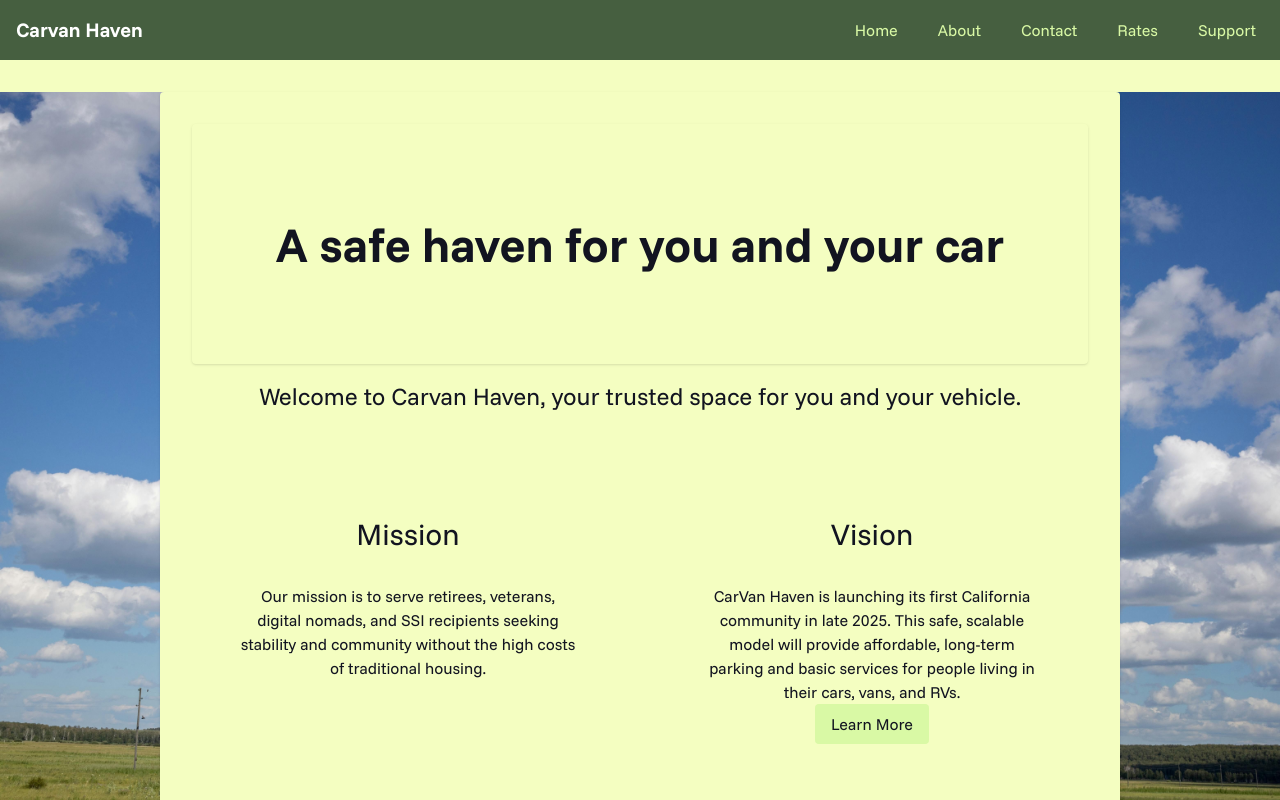
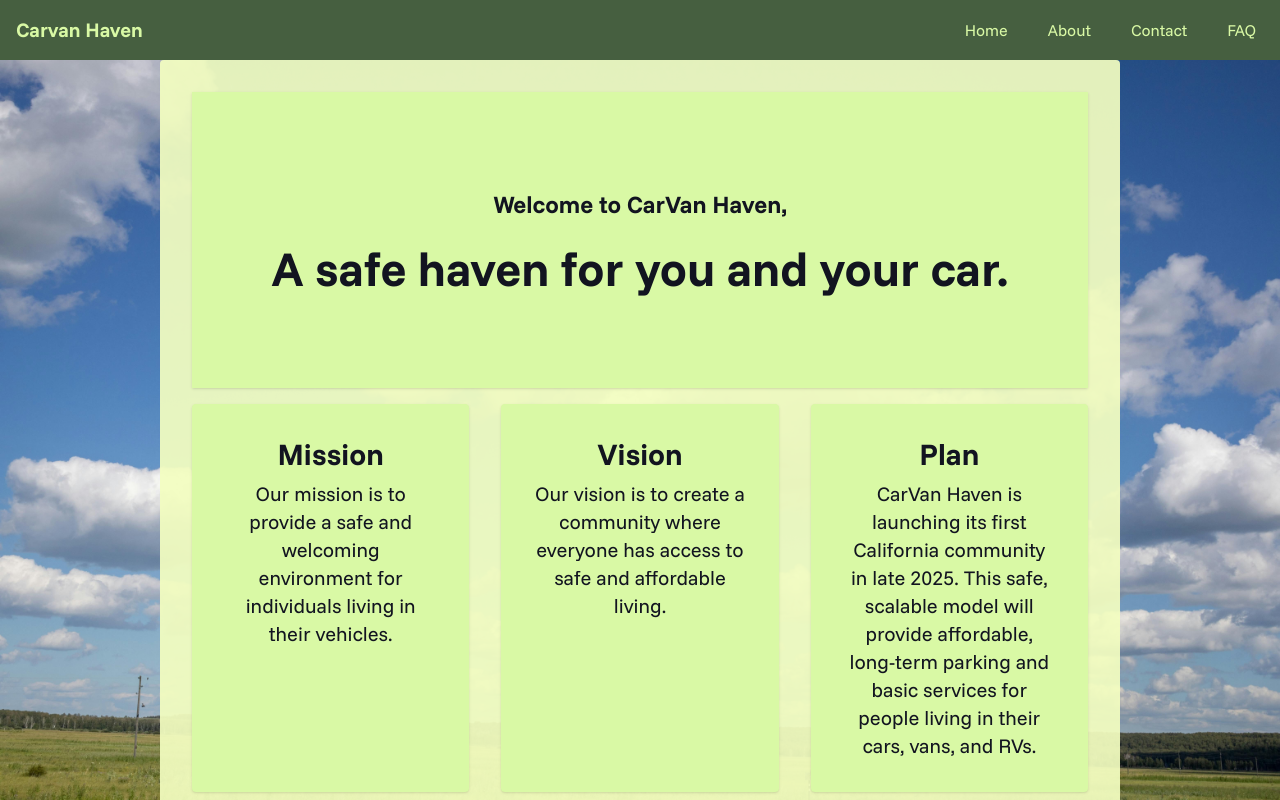
Before and after one commit to NylesR/carvanhaven, a Next.js app: page / in a window 1280 px wide. Shown: the top 800 px of the page. Built offline with nearby package versions, Linux system fonts and the light colour scheme.

Commit message:
home page spacing

```diff
--- a/src/app/components/Button.tsx
+++ b/src/app/components/Button.tsx
@@ -1,6 +1,6 @@
 export default function Button({ children }: { children: React.ReactNode }) {
     return(
-        <button className="bg-accent text-foreground px-4 py-2 rounded hover:bg-secondary">
+        <button className="bg-accent text-foreground px-4 py-2 rounded hover:bg-secondary shadow transition hover:scale-105 duration-300">
             {children}
         </button>
     )
--- /dev/null
+++ b/src/app/components/Card.tsx
@@ -0,0 +1,13 @@
+type CardProps = {
+  header: string;
+  text: string;
+};
+
+export default function Card({ header, text }: CardProps) {
+  return (
+    <div className="bg-accent text-center p-8 rounded shadow flex-1 hover:scale-105 transition-transform duration-300">
+      <h2 className="text-3xl font-bold mb-2">{header}</h2>
+      <p className="text-foreground text-xl">{text}</p>
+    </div>
+  );
+}
--- a/src/app/components/Footer.tsx
+++ b/src/app/components/Footer.tsx
@@ -1,7 +1,10 @@
 export default function Footer(){
     return (
-        <footer className="flex justify-center items-center p-4 bg-primary">
-            <p className="text-white">&copy; 2025 Carvan Haven. All rights reserved.</p>
+        <footer className="flex-column p-4 bg-primary text-background text-center">
+            <p className="font-bold">Contact Us:</p>
+            <a href="mailto:info@carvanhaven.com">info@carvanhaven.com</a>
+            <a href="tel:5183107750" className="ml-4">Phone: (518) 310-7750</a>
+            <p>&copy; 2025 CarVan Haven. All rights reserved.</p>
         </footer>
     );
 }
--- a/src/app/components/Navbar.tsx
+++ b/src/app/components/Navbar.tsx
@@ -6,8 +6,8 @@ export default function Navbar() {
   return (
     <nav className="bg-primary p-4">
       <div className="flex items-center justify-between">
-        <div className="text-white font-bold text-xl">
-          Carvan Haven
+        <div className="text-accent font-bold text-xl">
+          <a href="/">Carvan Haven</a>
         </div>
 
         {/* Hamburger Menu Button - Mobile Only */}
@@ -63,8 +63,7 @@ export default function Navbar() {
           <NavLink href="/">Home</NavLink>
           <NavLink href="/about">About</NavLink>
           <NavLink href="/contact">Contact</NavLink>
-          <NavLink href="/rates">Rates</NavLink>
-          <NavLink href="/support">Support</NavLink>
+          <NavLink href="/faq">FAQ</NavLink>
         </ul>
       </div>
 
@@ -74,8 +73,7 @@ export default function Navbar() {
           <NavLink href="/">Home</NavLink>
           <NavLink href="/about">About</NavLink>
           <NavLink href="/contact">Contact</NavLink>
-          <NavLink href="/rates">Rates</NavLink>
-          <NavLink href="/support">Support</NavLink>
+          <NavLink href="/faq">FAQ</NavLink>
         </ul>
       </div>
     </nav>
--- a/src/app/components/Text.tsx
+++ /dev/null
@@ -1,7 +0,0 @@
-export default function Text({ children }) {
-    return (
-        <p className="text-foreground">
-            {children}
-        </p>
-    )
-}
--- a/src/app/globals.css
+++ b/src/app/globals.css
@@ -5,7 +5,7 @@
   --background: #F4FEC1;
   --foreground: #121420;
   --primary: #465f40;
-  --secondary: #B89685;
+  --secondary: #00A7E1;
   --accent: #d9f9a5;
 }
 
@@ -81,7 +81,7 @@ body {
   font-family: 'FunnelSans';
 }
 
-.bg-hero {
+.bg-field {
   background-image: url('/pictures/field.jpg');
   background-size: cover;
   background-position: center;
--- a/src/app/page.tsx
+++ b/src/app/page.tsx
@@ -1,40 +1,36 @@
-import Navbar from "./components/Navbar";
-import Text from "./components/Text";
+import Card from "./components/Card";
 import Button from "./components/Button";
 
 export default function Home() {
   return (
     <>
-      <div className="bg-hero min-h-screen">
-        <div className="bg-background w-3/4 h-3/4 p-8 rounded shadow mx-auto my-8">
-          <h2 className="text-foreground text-5xl font-bold mb-4 text-center mx-auto px-12 py-24 rounded shadow">
-            A safe haven for you and your car
+      <div className="bg-field min-h-screen">
+        <div className="bg-background/92 w-3/4 min-h-screen p-8 rounded mx-auto">
+        <div className="bg-accent text-foreground font-bold mb-4 text-center mx-auto px-12 py-24 md:px-6 md:py-12rounded shadow">
+          <h3 className="text-2xl mb-6">
+            Welcome to CarVan Haven,
+          </h3>
+          <h2 className="text-5xl">
+            A safe haven for you and your car.
           </h2>
-          <h3 className="text-center text-2xl mb-6 text-foreground">
-            Welcome to Carvan Haven, your trusted space for you and your vehicle.
-          </h3>
-          <div className="flex flex-col md:flex-row gap-8">
-            <div className="mission text-center p-12 flex-1">
-                <h3 className= "text-3xl p-8">
-                  Mission
-                </h3>
-                <Text>
-                  Our mission is to serve retirees, veterans, digital nomads, and SSI
-                  recipients seeking stability and community without the high costs of
-                  traditional housing.
-                </Text>
-              </div>
-            <div className="vision text-center p-12 flex-1">
-              <h3 className= "text-3xl p-8">
-                Vision
-              </h3>
-                <Text>
-                  CarVan Haven is launching its first California community in late 2025.
-                  This safe, scalable model will provide affordable, long-term parking and
-                  basic services for people living in their cars, vans, and RVs.
-                </Text>
-              <Button>Learn More</Button>
-            </div>
+        </div>
+          <div className="flex flex-col lg:flex-row gap-8">
+            <Card
+              header="Mission"
+              text="Our mission is to provide a safe and welcoming environment for individuals living in their vehicles."
+            />
+            <Card
+              header="Vision"
+              text="Our vision is to create a community where everyone has access to safe and affordable living."
+            />
+            <Card
+              header="Plan"
+              text=" CarVan Haven is launching its first California community in late 2025. This safe, scalable model will
+              provide affordable, long-term parking and basic services for people living in their cars, vans, and RVs."
+            />
+          </div>
+          <div className="p-4 text-center text-xl font-bold">
+            <Button>Learn More</Button>
           </div>
         </div>
       </div>
```
